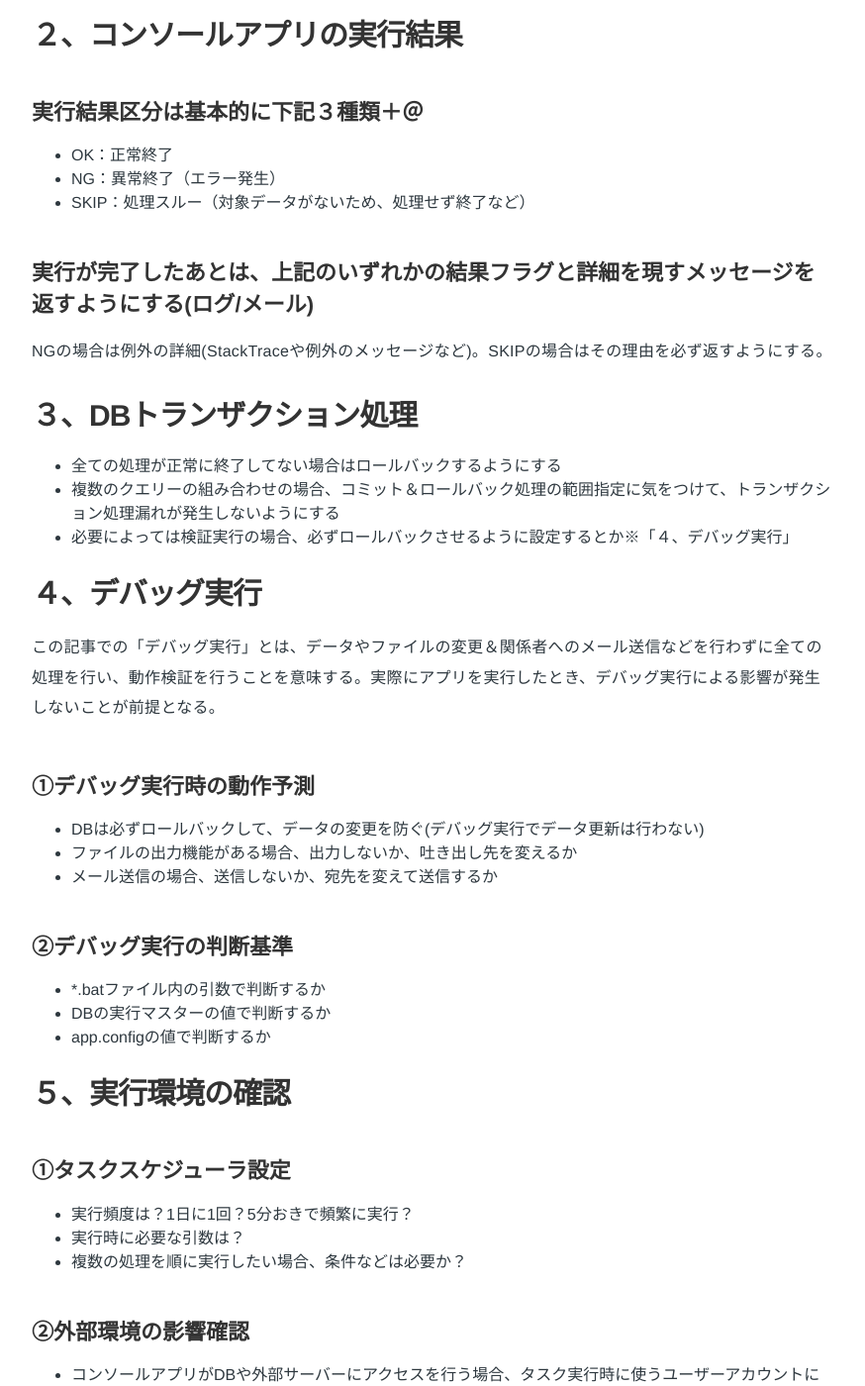
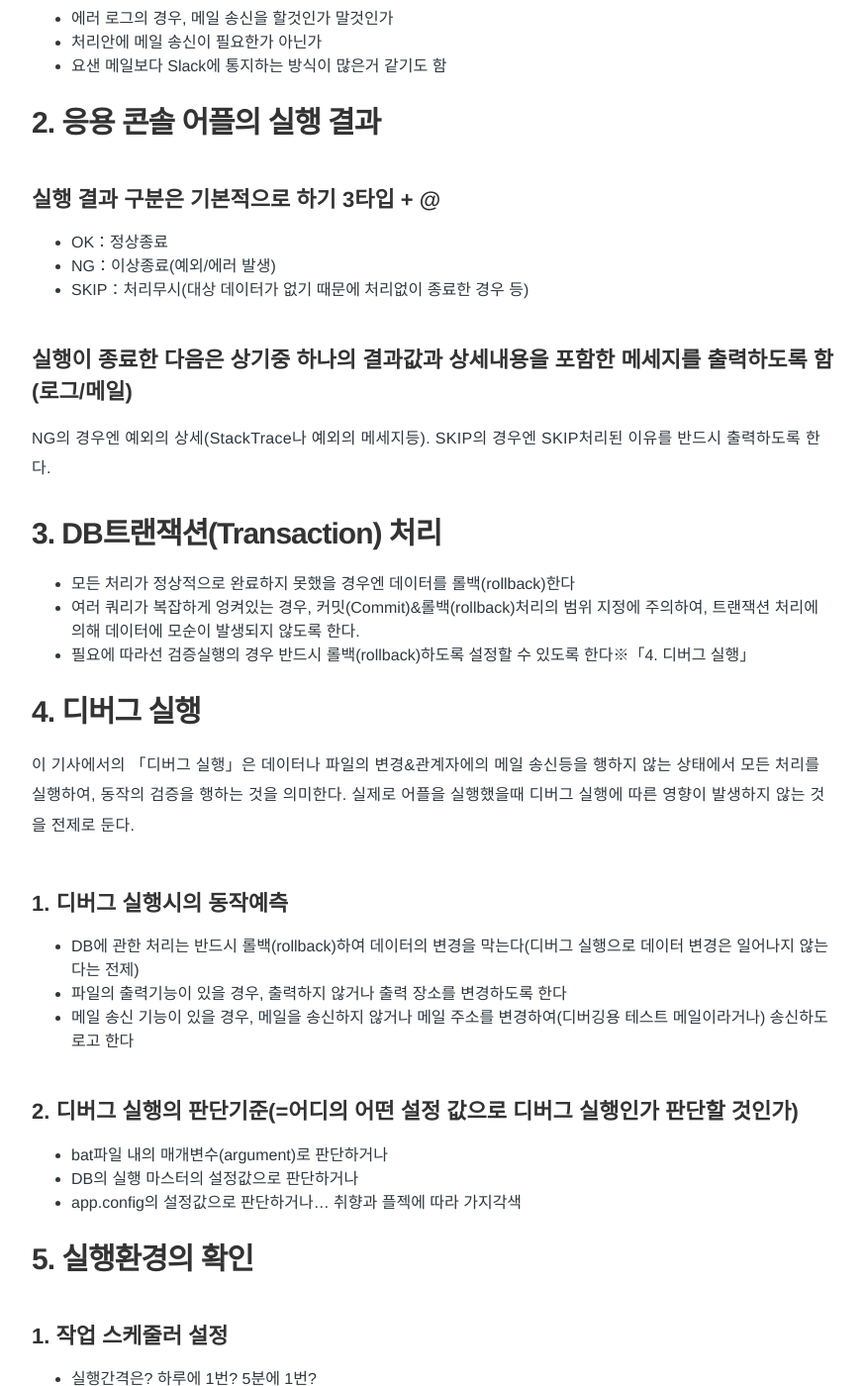
Before and after one commit to Pie001/pie001.github.io, a Jekyll site: the page built from _posts/2017-06-02-0016.ja.md, in a window 1280 px wide and 1400 px high, scrolled down 898 px. Shown: the whole window at 99% size, without its empty margins (203-1077 px from the left). Built offline with Jekyll 4.4.1, drawn with Linux system fonts in a browser that asks for light colours; comment, search, counter and statistics services are not loaded; some of the changed text lies outside the part shown.

Commit message:
Update 2017-06-02-0016.ja.md

```diff
--- a/_posts/2017-06-02-0016.ja.md
+++ b/_posts/2017-06-02-0016.ja.md
@@ -1,78 +1,79 @@
 ---
-title: 業務用のコンソールアプリ作成時のチェックリスト的なもの
+title: ASP.NET으로 업무용 콘솔 응용 프로그램을 만들때 사용하는 체크리스트 같은 무언가
 layout: post
 date: 2017-06-02 22:35
 image: /assets/images/post_header.jpg
 headerImage: true
 #projects: true
-ja: true
+blog: true
+ko: true
 tag:
 - development
 - programming
-category: blog-ja
+- ASP.NET
+category: blog
 author: pie
-description: 業務用のコンソールアプリ作成時のチェックリスト的なもの
+description: C# ASP.NET으로 업무용 콘솔 응용 프로그램을 만들때 사용하는 체크리스트 같은 무언가
 ---
 
-# １、ログ処理：log4net
 
-導入手順(C#)
+# 1. 로그처리：log4net
+
+도입 방법(C#)
 
 [http://geekswithblogs.net/MarkPearl/archive/2012/01/30/log4net-basics-with-a-console-application-c.aspx](http://geekswithblogs.net/MarkPearl/archive/2012/01/30/log4net-basics-with-a-console-application-c.aspx)
 
-## ①ログ出力単位を決める
-- どこまでログに吐き出すか
-- INFO、エラー、SQLクエリー
-- SQLクエリーをログに出力する場合、全てのSQLクエリーを出力するか、INSERT/UPDATEだけ出力するか
+## 1. 로그 출력 단위를 정한다
+- 어디까지 로그를 출력할 것인가
+- INFO, 에러, SQL에러
+- SQL쿼리를 로그에 출력할 경우, 모든 SQL쿼리를 출력할 것인가 INSERT/UPDATE(데이터에 변경이 있을 경우)만 출력 할 것인가
 
-## ②メール送信
-- エラーログの場合、メール送信をするかどうか
-- 処理の中にメール送信が必要かどうか
+## 2. 메일 송신
+- 에러 로그의 경우, 메일 송신을 할것인가 말것인가
+- 처리안에 메일 송신이 필요한가 아닌가
+- 요샌 메일보다 Slack에 통지하는 방식이 많은거 같기도 함
 
-# ２、コンソールアプリの実行結果
+# 2. 응용 콘솔 어플의 실행 결과
 
-## 実行結果区分は基本的に下記３種類＋＠
-- OK：正常終了
-- NG：異常終了（エラー発生）
-- SKIP：処理スルー（対象データがないため、処理せず終了など）
+## 실행 결과 구분은 기본적으로 하기 3타입 + @
+- OK：정상종료
+- NG：이상종료(예외/에러 발생)
+- SKIP：처리무시(대상 데이터가 없기 때문에 처리없이 종료한 경우 등)
 
-## 実行が完了したあとは、上記のいずれかの結果フラグと詳細を現すメッセージを返すようにする(ログ/メール)
-NGの場合は例外の詳細(StackTraceや例外のメッセージなど)。SKIPの場合はその理由を必ず返すようにする。
+## 실행이 종료한 다음은 상기중 하나의 결과값과 상세내용을 포함한 메세지를 출력하도록 함(로그/메일)
+NG의 경우엔 예외의 상세(StackTrace나 예외의 메세지등). SKIP의 경우엔 SKIP처리된 이유를 반드시 출력하도록 한다.
 
-# ３、DBトランザクション処理
+# 3. DB트랜잭션(Transaction) 처리
 
-- 全ての処理が正常に終了してない場合はロールバックするようにする
-- 複数のクエリーの組み合わせの場合、コミット＆ロールバック処理の範囲指定に気をつけて、トランザクション処理漏れが発生しないようにする
-- 必要によっては検証実行の場合、必ずロールバックさせるように設定するとか※「４、デバッグ実行」
+- 모든 처리가 정상적으로 완료하지 못했을 경우엔 데이터를 롤백(rollback)한다
+- 여러 쿼리가 복잡하게 엉켜있는 경우, 커밋(Commit)&롤백(rollback)처리의 범위 지정에 주의하여, 트랜잭션 처리에 의해 데이터에 모순이 발생되지 않도록 한다.
+- 필요에 따라선 검증실행의 경우 반드시 롤백(rollback)하도록 설정할 수 있도록 한다※「4. 디버그 실행」
 
-# ４、デバッグ実行
-この記事での「デバッグ実行」とは、データやファイルの変更＆関係者へのメール送信などを行わずに全ての処理を行い、動作検証を行うことを意味する。実際にアプリを実行したとき、デバッグ実行による影響が発生しないことが前提となる。
+# 4. 디버그 실행
+이 기사에서의 「디버그 실행」은 데이터나 파일의 변경&관계자에의 메일 송신등을 행하지 않는 상태에서 모든 처리를 실행하여, 동작의 검증을 행하는 것을 의미한다. 실제로 어플을 실행했을때 디버그 실행에 따른 영향이 발생하지 않는 것을 전제로 둔다.
 
-## ①デバッグ実行時の動作予測
-- DBは必ずロールバックして、データの変更を防ぐ(デバッグ実行でデータ更新は行わない)
-- ファイルの出力機能がある場合、出力しないか、吐き出し先を変えるか
-- メール送信の場合、送信しないか、宛先を変えて送信するか
+## 1. 디버그 실행시의 동작예측
+- DB에 관한 처리는 반드시 롤백(rollback)하여 데이터의 변경을 막는다(디버그 실행으로 데이터 변경은 일어나지 않는다는 전제)
+- 파일의 출력기능이 있을 경우, 출력하지 않거나 출력 장소를 변경하도록 한다
+- 메일 송신 기능이 있을 경우, 메일을 송신하지 않거나 메일 주소를 변경하여(디버깅용 테스트 메일이라거나) 송신하도로고 한다
 
 
-## ②デバッグ実行の判断基準
-- *.batファイル内の引数で判断するか
-- DBの実行マスターの値で判断するか
-- app.configの値で判断するか
+## 2. 디버그 실행의 판단기준(=어디의 어떤 설정 값으로 디버그 실행인가 판단할 것인가)
+- bat파일 내의 매개변수(argument)로 판단하거나
+- DB의 실행 마스터의 설정값으로 판단하거나
+- app.config의 설정값으로 판단하거나... 취향과 플젝에 따라 가지각색
 
 
-# ５、実行環境の確認
-## ①タスクスケジューラ設定
-- 実行頻度は？1日に1回？5分おきで頻繁に実行？
-- 実行時に必要な引数は？
-- 複数の処理を順に実行したい場合、条件などは必要か？
+# 5. 실행환경의 확인
+## 1. 작업 스케줄러 설정
+- 실행간격은? 하루에 1번? 5분에 1번?
+- 실행시에 필요한 매개변수는?
+- 복수개의 처리를 순서대로 실행하고 싶을 경우, 조건은 필요한가? 등
 
-## ②外部環境の影響確認
-- コンソールアプリがDBや外部サーバーにアクセスを行う場合、タスク実行時に使うユーザーアカウントにアクセス権限があるか確認する。権限がない場合、アクセスエラーになるので気をつける
-- SMTPサーバーやAPIなど、外部ドメインにアクセスする場合もタスク実行サーバーからアクセス可能かを確認
+## 2. 외부환경의 영향을 확인
+- 콘솔 응용 어플이 DB나 외부 서버에 액세스 할 경우, 작업을 실행하는 유저 어카운트에 액세스 권한이 있는지 없는지 확인한다. 권한이 없을경우엔 액세스 에러가 발생하기 때문에 주의한다.
+- SMTP서버나 API등, 외부 도메인에 액세스 할 경우도 작업 실행 서버측이 액세스가 가능한지 확인한다.
 
 ---------------------
 
-既存のシステムの雛形をそのまま使って開発する場合は気にもしなさそうな内容だけど、ゼロからプロジェクトを作成してコンソールアプリを開発する場合、上記内容を実装しているかをチェックするためのメモ。<br>
-土台が出来上がってるところにロジックを足したり、パクって作るのは誰でもできるけど、０からアプリを作るのはいつも簡単ではないので…
-
-思い出したその都度追加する。
+사내의2~3년차 개발자에게 지도했던 내용을 간단히 메모한 내용입니다.
```
